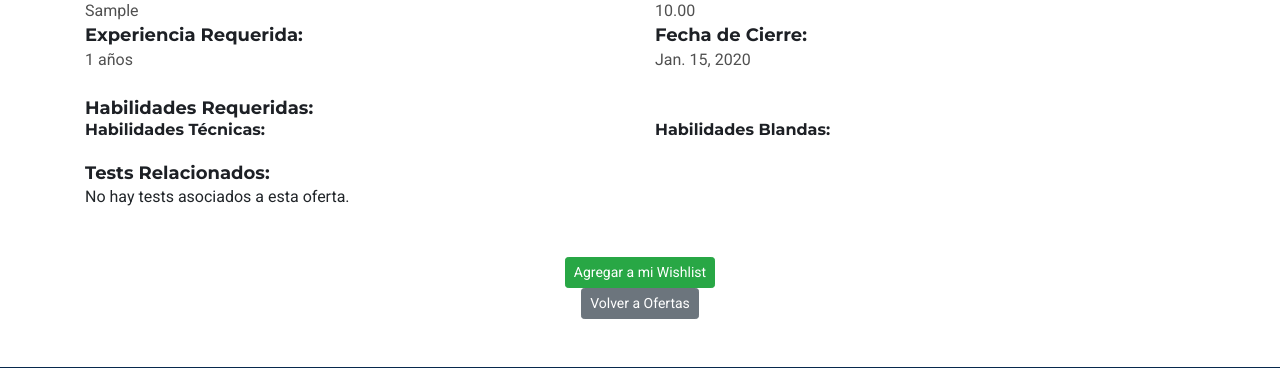
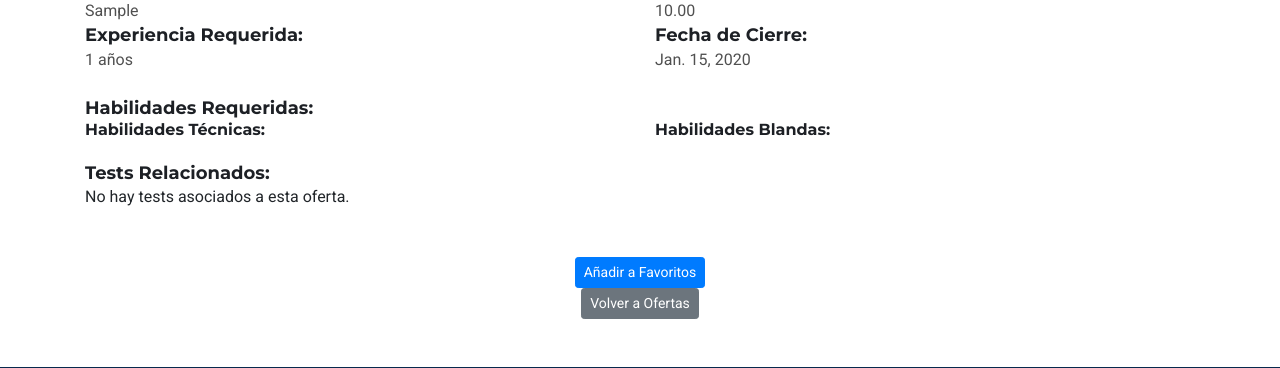
Before and after one commit to mihifidem/idonium2, a Django app: page /headhunters/joboffers/1/ in a window 1280 px wide. Shown: the part 580-948 px from the top of the page. Run offline with Django 5.2, Linux system fonts and the light colour scheme; tables that the repository leaves empty hold one stand-in row (values such as "Sample post"); some libraries are stand-ins or nearby versions.

Commit message:
Modificaciones minimas en templates

```diff
--- a/headhunters/templates/joboffers/joboffer_detail.html
+++ b/headhunters/templates/joboffers/joboffer_detail.html
@@ -169,14 +169,13 @@
         <div class="actions text-center mt-4">
             <a href="{% url 'joboffer_update' job_offer.id %}" class="btn btn-warning btn-sm">Editar</a>
             <a href="{% url 'joboffer_delete' job_offer.id %}" class="btn btn-danger btn-sm">Eliminar</a>
-            <button class="btn btn-primary btn-sm">Añadir a Favoritos</button>
         </div>
     </div>
     {% else %}
     <div class="actions text-center mt-5 mb-5">
         <form method="post" action="{% url 'add_to_wishlist' job_offer.id %}">
             {% csrf_token %}
-            <button type="submit" class="btn btn-success btn-sm">Agregar a mi Wishlist</button>
+            <button type="submit" class="btn btn-primary btn-sm">Añadir a Favoritos</button>
         </form>
         <a href="{% url 'joboffer_list' %}" class="btn btn-secondary btn-sm">Volver a Ofertas</a>
     </div>
--- a/headhunters/templates/joboffers/joboffer_list.html
+++ b/headhunters/templates/joboffers/joboffer_list.html
@@ -27,6 +27,7 @@
 
 <div class="container mt-5">
     <h1 class="mb-4">Lista de Ofertas de Trabajo</h1>
+
     <div class="row">
         {% if job_offers %}
             <table class="table table-striped table-hover shadow-sm">
```
